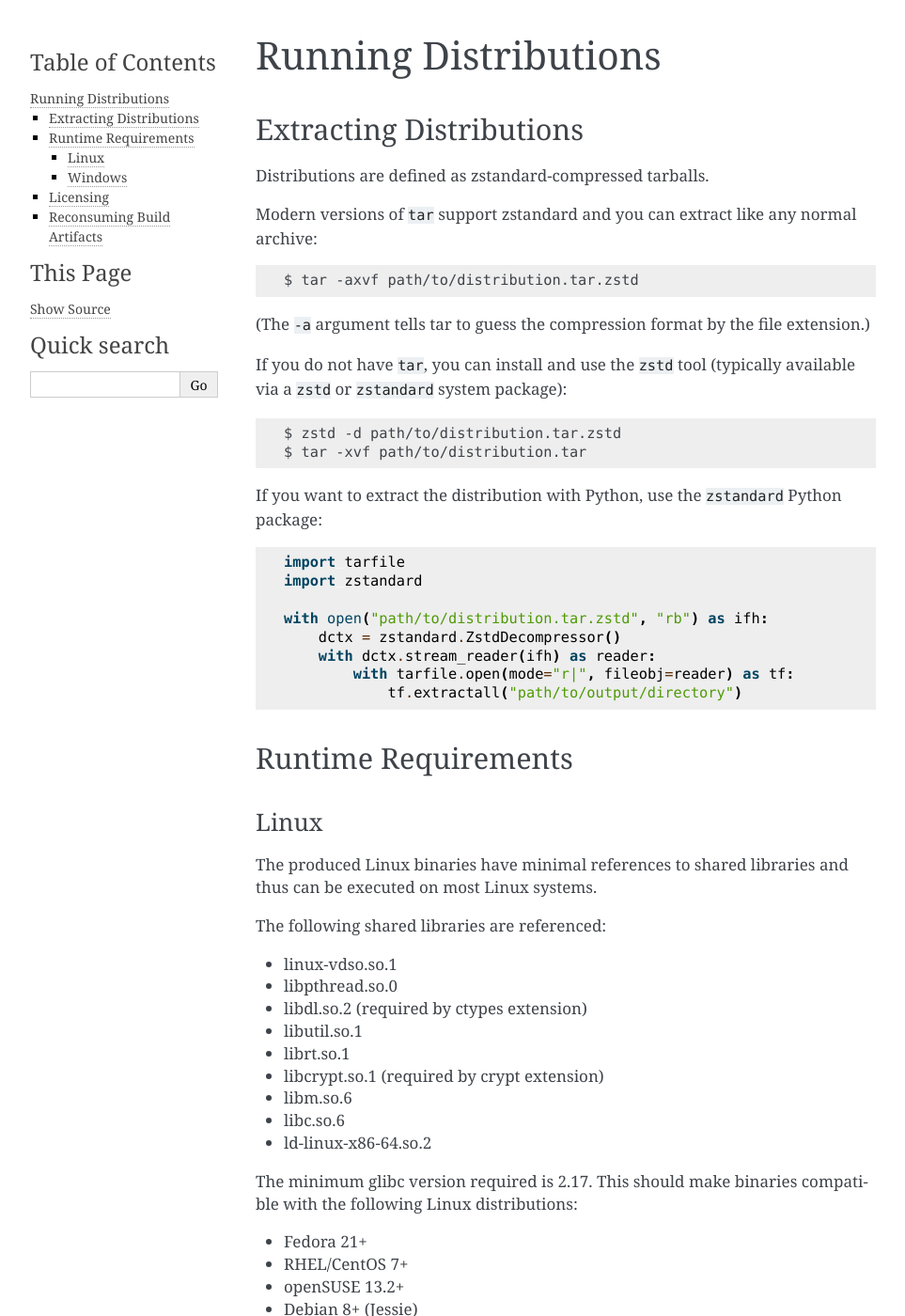
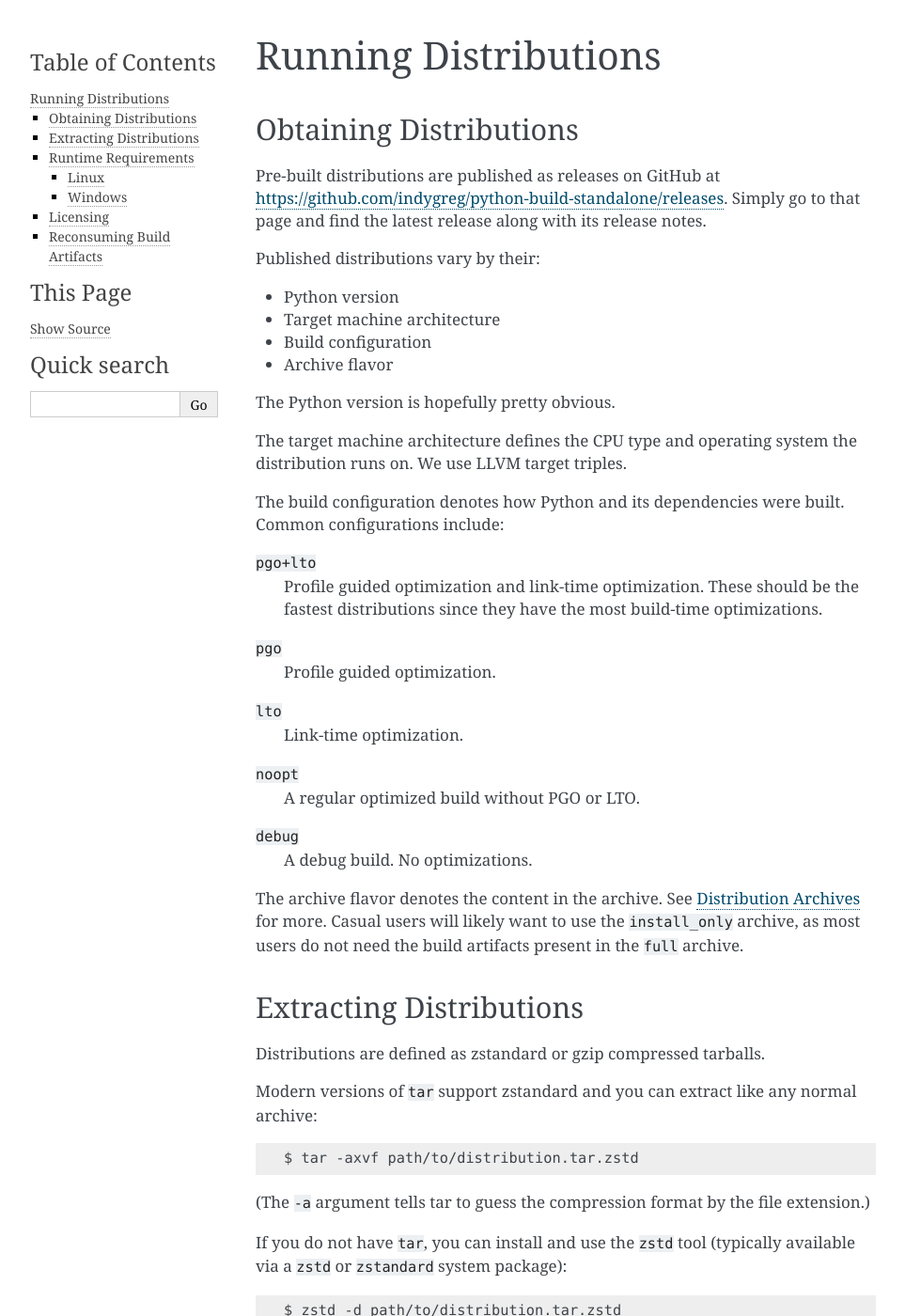
Before and after one commit to indygreg/python-build-standalone, a Sphinx documentation site: the page built from docs/running.rst, in a window 1280 px wide and 1400 px high. Shown: the whole window at 94% size, without its empty margins (148-1111 px from the left). Built offline with Sphinx 7.4.7, drawn with Linux system fonts in a browser that asks for light colours.

Commit message:
docs: update docs on distributions

```diff
--- a/docs/running.rst
+++ b/docs/running.rst
@@ -4,10 +4,55 @@
 Running Distributions
 =====================
 
+Obtaining Distributions
+=======================
+
+Pre-built distributions are published as releases on GitHub at
+https://github.com/indygreg/python-build-standalone/releases.
+Simply go to that page and find the latest release along with
+its release notes.
+
+Published distributions vary by their:
+
+* Python version
+* Target machine architecture
+* Build configuration
+* Archive flavor
+
+The Python version is hopefully pretty obvious.
+
+The target machine architecture defines the CPU type and operating
+system the distribution runs on. We use LLVM target triples.
+
+The build configuration denotes how Python and its dependencies were built.
+Common configurations include:
+
+``pgo+lto``
+   Profile guided optimization and link-time optimization. These should be
+   the fastest distributions since they have the most build-time
+   optimizations.
+
+``pgo``
+   Profile guided optimization.
+
+``lto``
+   Link-time optimization.
+
+``noopt``
+   A regular optimized build without PGO or LTO.
+
+``debug``
+   A debug build. No optimizations.
+
+The archive flavor denotes the content in the archive. See
+:ref:`distributions` for more. Casual users will likely want to use the
+``install_only`` archive, as most users do not need the build artifacts
+present in the ``full`` archive.
+
 Extracting Distributions
 ========================
 
-Distributions are defined as zstandard-compressed tarballs.
+Distributions are defined as zstandard or gzip compressed tarballs.
 
 Modern versions of ``tar`` support zstandard and you can extract
 like any normal archive::
```
Also changed, not shown: docs/distributions.rst (+31 -5 lines), docs/index.rst (+19 -17 lines).
